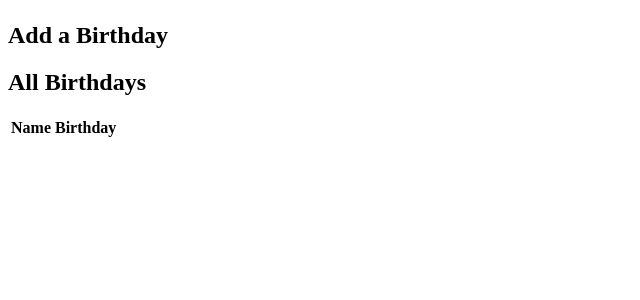
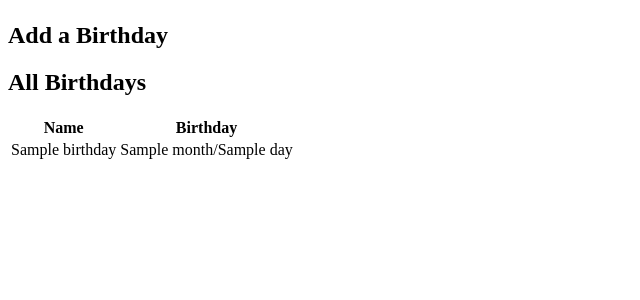
Before and after one commit to Dchoi0729/cs50, a Flask app: template birthdays/templates/index.html in a window 1280 px wide. Shown: the part 58-358 px from the top of the page, without its empty margins (0-640 px from the left). Run offline with Flask 2, Linux system fonts and the light colour scheme; the template is opened without the code that fills it: most values are stand-ins (such as "Sample title", 1, 10 or a date in 2020); lists and menus that the app fills with data are empty; some libraries are stand-ins or nearby versions.

Commit message:
Fri, Jul 15, 2022, 12:11 PM +00:00

```diff
--- a/birthdays/templates/index.html
+++ b/birthdays/templates/index.html
@@ -29,6 +29,12 @@
                     </thead>
                     <tbody>
                         <!-- TODO: Loop through the database entries to display them in this table -->
+                        {% for birthday in birthdays %}
+                        <tr>
+                            <td>{{ birthday["name"] }}</td>
+                            <td>{{ birthday["month"] }}/{{ birthday["day"] }}</td>
+                        </tr>
+                        {% endfor %}
                     </tbody>
                 </table>
             </div>
```
Also changed, not shown: birthdays/app.py (+8 -9 lines).
